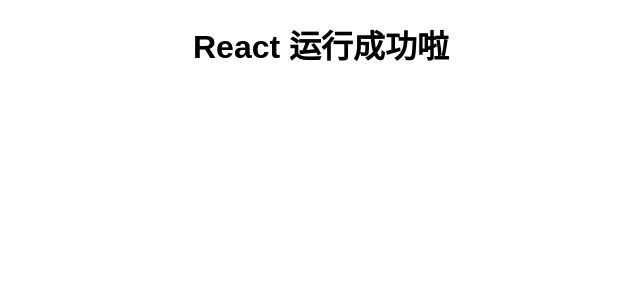
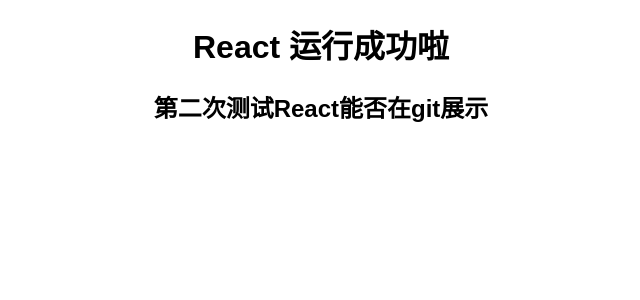
Before and after one commit to YupongUU/react-1, a React (Create React App) app: page / in a window 1280 px wide. Shown: the top 300 px of the page, without its empty margins (319-959 px from the left). Built offline with nearby package versions, Linux system fonts and the light colour scheme.

Commit message:
让react在git展展示

```diff
--- a/package.json
+++ b/package.json
@@ -13,5 +13,5 @@
     "test": "react-scripts test --env=jsdom",
     "eject": "react-scripts eject"
   },
-  "homepage": "http://yuponguu.github.io/react-1/build"
+  "homepage": "https://yuponguu.github.io/react-1/build"
 }
--- a/src/App.js
+++ b/src/App.js
@@ -7,6 +7,7 @@
     return (
       <div className="App">
         <h1>React 运行成功啦</h1>
+        <h2>第二次测试React能否在git展示</h2>
       </div>
     );
   }
```
Also changed, not shown: 1 other file (tests, documents, lock files or other folders).
